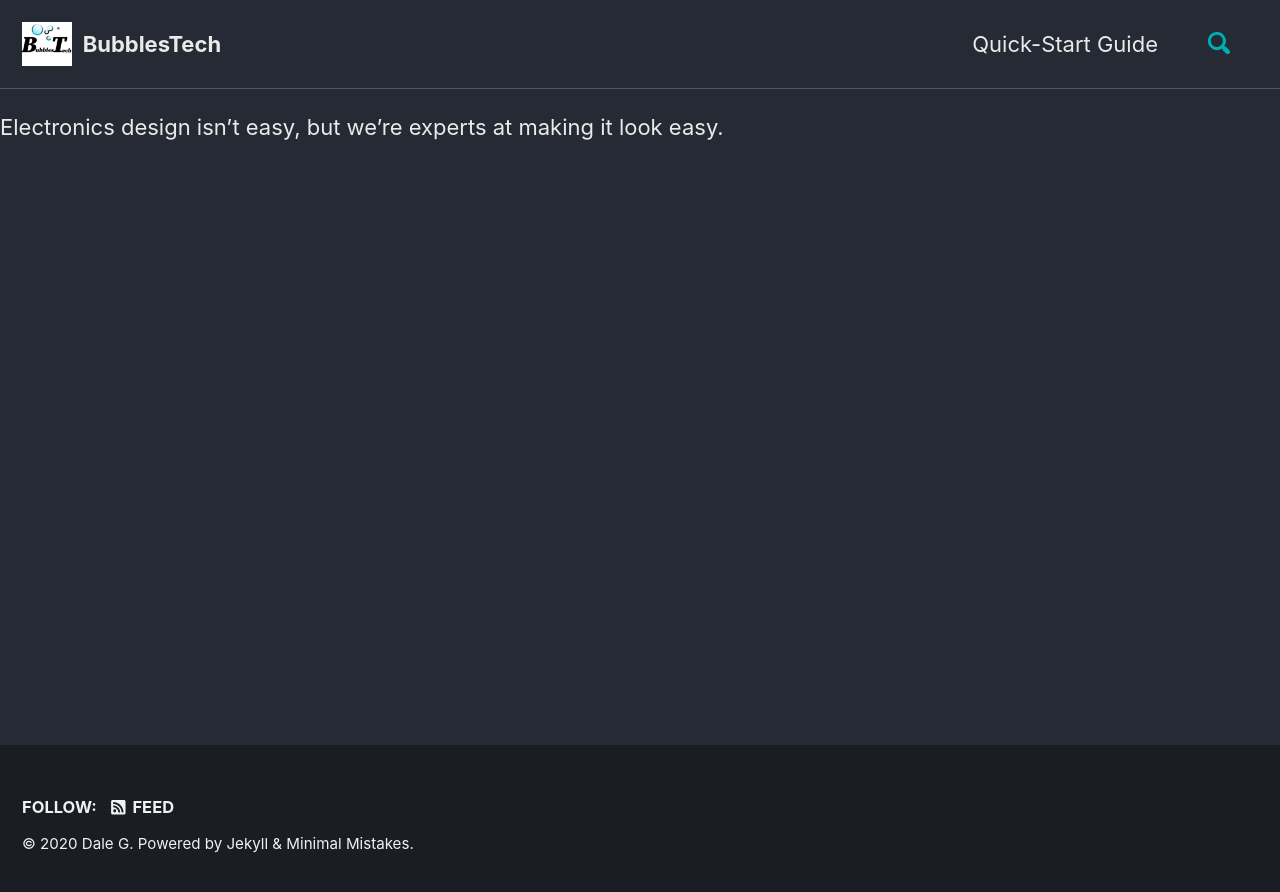
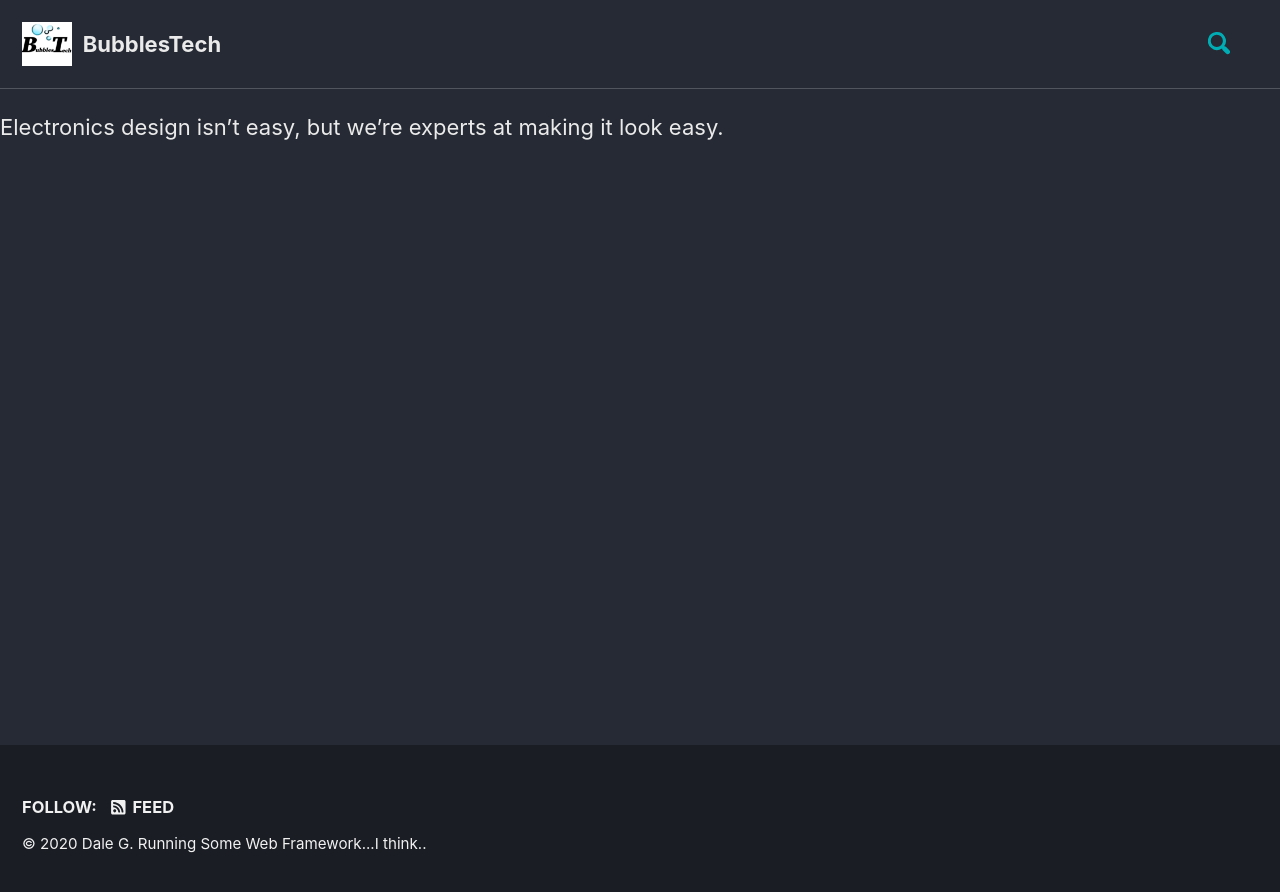
Before and after one commit to mcgdb/dale6998.github.io, a Jekyll site: the page built from _pages/about.md, in a window 1280 px wide. Shown: the top 892 px of the page. Built offline with Jekyll 4.4.1, drawn with Linux system fonts in a browser that asks for light colours; cached includes are drawn as plain includes; nearby versions of some CDN libraries; our own code applies the rules of GitHub Pages for plain Markdown files.

Commit message:
general updates

```diff
--- a/_config.yml
+++ b/_config.yml
@@ -108,7 +108,7 @@ analytics:
 author:
   name             : "BubblesTech"
   avatar           : "/images/avatar.jpg" # path of avatar image, e.g. "/assets/images/bio-photo.jpg"
-  bio              : "Time Traveler on a Mission"
+  bio              : "Crank up the Power"
   location         : "It's when, not where"
   email            :
   links:
--- a/_data/navigation.yml
+++ b/_data/navigation.yml
@@ -1,7 +1,7 @@
 # main links
 main:
-  - title: "Quick-Start Guide"
-    url: https://mmistakes.github.io/minimal-mistakes/docs/quick-start-guide/
+  #  - title: "Quick-Start Guide"
+  #  url: https://mmistakes.github.io/minimal-mistakes/docs/quick-start-guide/
   # - title: "About"
   #   url: https://mmistakes.github.io/minimal-mistakes/about/
   # - title: "Sample Posts"
--- a/_data/ui-text.yml
+++ b/_data/ui-text.yml
@@ -25,7 +25,7 @@ en: &DEFAULT_EN
   related_label              : "You may also enjoy"
   follow_label               : "Follow:"
   feed_label                 : "Feed"
-  powered_by                 : "Powered by"
+  powered_by                 : "Running Some Web Framework...I think.."
   website_label              : "Website"
   email_label                : "Email"
   recent_posts               : "Recent posts"
--- a/_includes/footer.html
+++ b/_includes/footer.html
@@ -16,4 +16,4 @@
   </ul>
 </div>
 
-<div class="page__footer-copyright">&copy; {{ site.time | date: '%Y' }} {{ site.name | default: site.title }}. {{ site.data.ui-text[site.locale].powered_by | default: "Powered by" }} <a href="https://jekyllrb.com" rel="nofollow">Jekyll</a> &amp; <a href="https://mademistakes.com/work/minimal-mistakes-jekyll-theme/" rel="nofollow">Minimal Mistakes</a>.</div>
+<div class="page__footer-copyright">&copy; {{ site.time | date: '%Y' }} {{ site.name | default: site.title }}. {{ site.data.ui-text[site.locale].powered_by | default: "Powered by" }} </div>
```
Also changed, not shown: Gemfile.lock, 1 other file.
